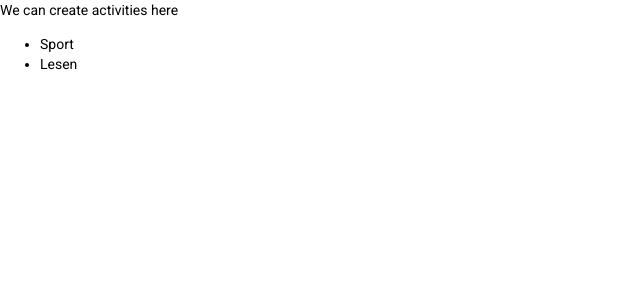
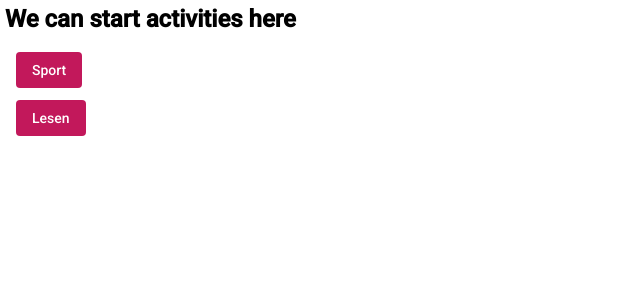
Before and after one commit to femigr/Do-It-Together_frontend, an Angular app in the folder my-app/: page / in a window 1280 px wide. Shown: the top 300 px of the page, without its empty margins (0-640 px from the left). Built offline with nearby package versions, Linux system fonts and the light colour scheme.

Commit message:
Added some basic material components

```diff
--- a/my-app/src/app/app.module.ts
+++ b/my-app/src/app/app.module.ts
@@ -6,12 +6,18 @@ import { AppComponent } from './app.component';
 import { CreateActivityComponent } from './create-activity/create-activity.component';
 import { BrowserAnimationsModule } from '@angular/platform-browser/animations';
 
+//import material modules
+import {MatListModule} from '@angular/material/list';
+import {MatButtonModule} from '@angular/material/button';
+
 @NgModule({
   declarations: [
     AppComponent,
     CreateActivityComponent
   ],
   imports: [
+    MatButtonModule,
+    MatListModule,
     BrowserModule,
     AppRoutingModule,
     BrowserAnimationsModule
--- a/my-app/src/app/create-activity/create-activity.component.html
+++ b/my-app/src/app/create-activity/create-activity.component.html
@@ -1,6 +1,6 @@
-<p>We can create activities here</p>
-<ul>
-  <li *ngFor="let activity of activities">
-    <span>{{activity}}</span>
-  </li>
-</ul>
+<h3>We can start activities here</h3>
+<mat-list>
+  <mat-list-item *ngFor="let activity of activities">
+    <button mat-flat-button color="primary">{{activity}}</button>
+  </mat-list-item>
+</mat-list>
--- a/my-app/src/app/create-activity/create-activity.component.scss
+++ b/my-app/src/app/create-activity/create-activity.component.scss
@@ -0,0 +1,5 @@
+h3 {
+  margin: 5px;
+  font-size: x-large;
+  font-weight: bold;
+}
--- a/my-app/src/styles.scss
+++ b/my-app/src/styles.scss
@@ -1,4 +1,7 @@
 /* You can add global styles to this file, and also import other style files */
 
 html, body { height: 100%; }
-body { margin: 0; font-family: Roboto, "Helvetica Neue", sans-serif; }
+body {
+  margin: 0;
+  font-family: Roboto, "Helvetica Neue", sans-serif;
+}
```
